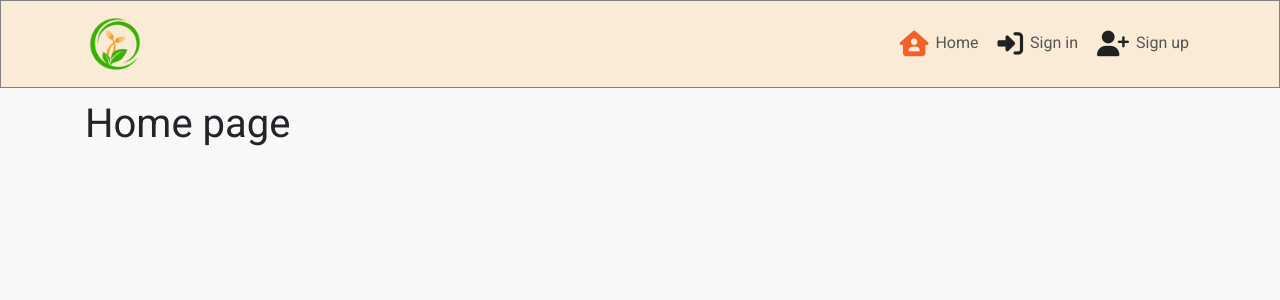
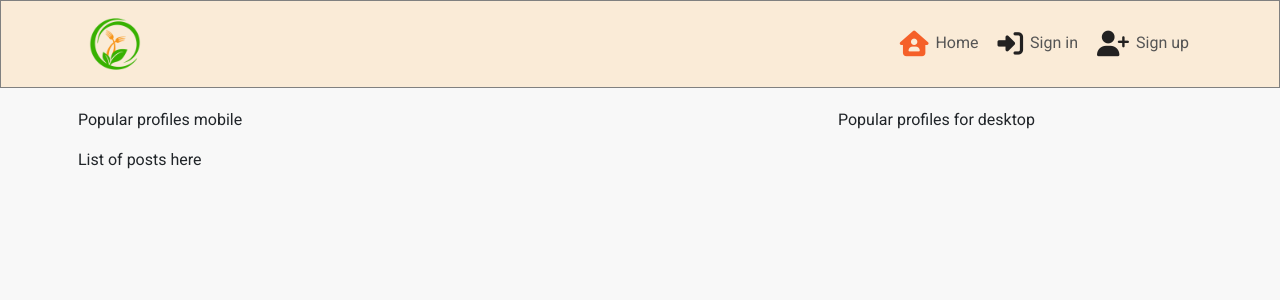
Before and after one commit to Dayasuvagiya/project-5, a React (Create React App) app: page / in a window 1280 px wide. Shown: the top 300 px of the page. Built offline with nearby package versions, Linux system fonts and the light colour scheme; no server answers.

Commit message:
Created boiler plate to display posts

```diff
--- a/src/App.js
+++ b/src/App.js
@@ -7,15 +7,45 @@
 import SignIn from "./pages/auth/SignIn";
 import PostCreateForm from "./pages/posts/PostCreateForm";
 import PostPage from "./pages/posts/PostPage";
+import PostsPage from "./pages/posts/PostsPage";
+import { useCurrentUser } from "./contexts/CurrentUserContext";
 
 function App() {
+  const currentUser = useCurrentUser();
+  const profile_id = currentUser?.profile_id || "";
 
   return (
         <div className={styles.App}>
           <NavBar />
           <Container className={styles.Conta}>
-            <Switch>
-              <Route exact path="/" render={() => <h1>Home page</h1>} />
+             <Switch>
+              <Route
+                exact
+                path="/"
+                render={() => (
+                  <PostsPage message="No results found. Adjust the search keyword." />
+                )}
+              />
+              <Route
+                exact
+                path="/feed"
+                render={() => (
+                  <PostsPage
+                    message="No results found. Adjust the search keyword or follow a user."
+                    filter={`owner__followed__owner__profile=${profile_id}&`}
+                  />
+                )}
+              />
+              <Route
+                exact
+                path="/liked"
+                render={() => (
+                  <PostsPage
+                    message="No results found. Adjust the search keyword or like a post."
+                    filter={`likes__owner__profile=${profile_id}&ordering=-likes__created_at&`}
+                  />
+                )}
+              />
               <Route exact path="/signin" render={() => <SignIn />} />
               <Route exact path="/signup" render={() => <SignUp />} />
               <Route exact path="/posts/create" render={() => <PostCreateForm />} />
--- /dev/null
+++ b/src/pages/posts/PostsPage.js
@@ -0,0 +1,26 @@
+import React from "react";
+
+import Form from "react-bootstrap/Form";
+import Col from "react-bootstrap/Col";
+import Row from "react-bootstrap/Row";
+import Container from "react-bootstrap/Container";
+
+import appStyles from "../../App.module.css";
+import styles from "../../styles/PostsPage.module.css";
+
+function PostsPage() {
+
+  return (
+    <Row className="h-100">
+      <Col className="py-2 p-0 p-lg-2" lg={8}>
+        <p>Popular profiles mobile</p>
+        <p>List of posts here</p>
+      </Col>
+      <Col md={4} className="d-none d-lg-block p-0 p-lg-2">
+        <p>Popular profiles for desktop</p>
+      </Col>
+    </Row>
+  );
+}
+
+export default PostsPage;
--- /dev/null
+++ b/src/styles/PostsPage.module.css
@@ -0,0 +1,18 @@
+.SearchBar input {
+    border-radius: 20px;
+    color: #242a3d;
+    padding-left: 40px;
+    margin-bottom: 16px;
+  }
+
+  .SearchIcon {
+    position: absolute;
+    font-size: 1.2rem;
+    padding: 9px;
+    padding-left: 15px;
+  }
+
+  .SearchIcon:hover {
+    cursor: default;
+    color: #cfced3;
+  }
```
Also changed, not shown: src/assets/no_results.png (added).
